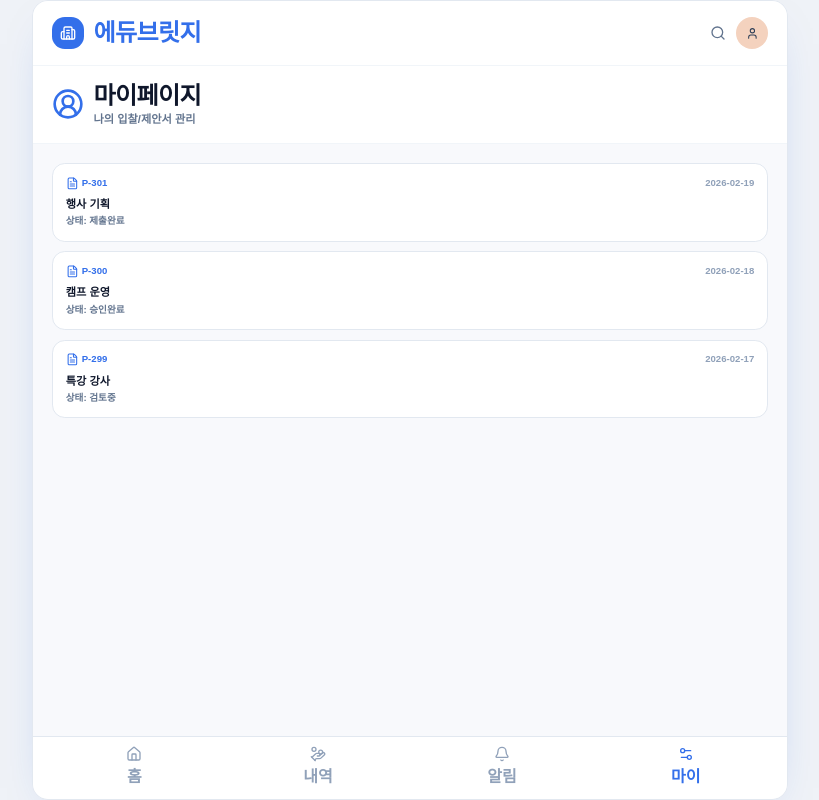
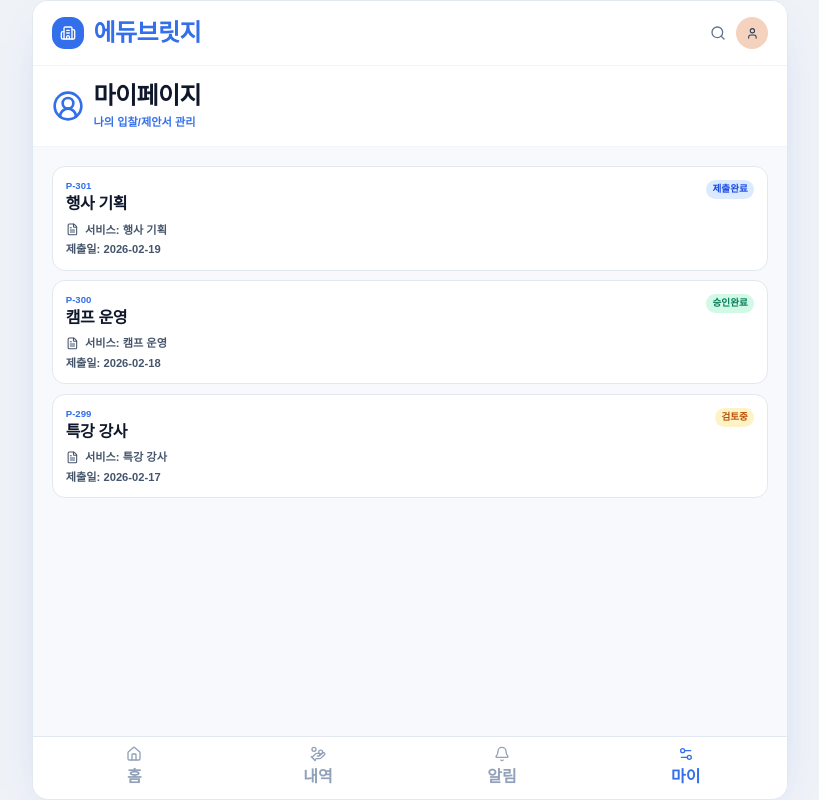
Before and after one commit to bidalalsrb/edubridge, a React (Vite) app: page /my in a window 1280 px wide. Shown: the whole page, without its empty margins (230-1049 px from the left). Built offline with nearby package versions, Linux system fonts and the light colour scheme.

Commit message:
타이포 크기 동기화

```diff
--- a/src/pages/AlertsPage.jsx
+++ b/src/pages/AlertsPage.jsx
@@ -7,25 +7,37 @@ const alerts = [
 ]
 
 export function AlertsPage() {
+  const getTypeClassName = (type) => {
+    if (type === '승인') return 'bg-emerald-100 text-emerald-700'
+    if (type === '진행') return 'bg-blue-100 text-blue-700'
+    return 'bg-amber-100 text-amber-700'
+  }
+
   return (
     <>
       <header className="border-b border-slate-100 bg-white px-6 py-5">
         <h1 className="text-3xl font-black tracking-tight text-slate-900">알림</h1>
-        <p className="mt-1 text-sm font-semibold text-slate-500">최근 입찰/제출 상태 알림</p>
+        <p className="mt-1 text-sm font-semibold text-[#336fea]">최근 입찰/제출 상태 알림</p>
       </header>
 
       <section className="space-y-3 px-6 py-6">
         {alerts.map((item) => (
           <article key={item.id} className="rounded-2xl border border-slate-200 bg-white p-4">
-            <div className="mb-2 flex items-center justify-between">
-              <span className="inline-flex items-center gap-1 rounded-full bg-[#edf4ff] px-2 py-1 text-xs font-bold text-[#336fea]">
+            <div className="mb-2 flex items-start justify-between gap-3">
+              <div>
+                <p className="text-xs font-bold text-[#336fea]">A-{String(item.id).padStart(3, '0')}</p>
+                <h2 className="text-xl font-black tracking-tight text-slate-900">{item.title}</h2>
+              </div>
+              <span className={`inline-flex items-center gap-1 rounded-full px-2 py-1 text-xs font-bold ${getTypeClassName(item.type)}`}>
                 <Bell className="h-3.5 w-3.5" /> {item.type}
               </span>
-              <span className="inline-flex items-center gap-1 text-xs font-semibold text-slate-400">
-                <Clock3 className="h-3.5 w-3.5" /> {item.time}
-              </span>
             </div>
-            <p className="text-sm font-semibold text-slate-700">{item.title}</p>
+
+            <div className="space-y-1 text-sm font-semibold text-slate-600">
+              <p className="flex items-center gap-2">
+                <Clock3 className="h-4 w-4" /> 수신 시각: {item.time}
+              </p>
+            </div>
           </article>
         ))}
       </section>
--- a/src/pages/MyPage.jsx
+++ b/src/pages/MyPage.jsx
@@ -7,6 +7,12 @@ const mySubmissions = [
 ]
 
 export function MyPage() {
+  const getStatusClassName = (status) => {
+    if (status === '승인완료') return 'bg-emerald-100 text-emerald-700'
+    if (status === '제출완료') return 'bg-blue-100 text-blue-700'
+    return 'bg-amber-100 text-amber-700'
+  }
+
   return (
     <>
       <header className="border-b border-slate-100 bg-white px-6 py-5">
@@ -14,7 +20,7 @@ export function MyPage() {
           <UserCircle2 className="h-10 w-10 text-[#336fea]" />
           <div>
             <h1 className="text-3xl font-black tracking-tight text-slate-900">마이페이지</h1>
-            <p className="text-sm font-semibold text-slate-500">나의 입찰/제안서 관리</p>
+            <p className="mt-1 text-sm font-semibold text-[#336fea]">나의 입찰/제안서 관리</p>
           </div>
         </div>
       </header>
@@ -22,14 +28,22 @@ export function MyPage() {
       <section className="space-y-3 px-6 py-6">
         {mySubmissions.map((row) => (
           <article key={row.id} className="rounded-2xl border border-slate-200 bg-white p-4">
-            <div className="mb-2 flex items-center justify-between">
-              <span className="inline-flex items-center gap-1 text-xs font-bold text-[#336fea]">
-                <FileText className="h-4 w-4" /> {row.id}
+            <div className="mb-2 flex items-start justify-between gap-3">
+              <div>
+                <p className="text-xs font-bold text-[#336fea]">{row.id}</p>
+                <h2 className="text-xl font-black tracking-tight text-slate-900">{row.service}</h2>
+              </div>
+              <span className={`rounded-full px-2 py-1 text-xs font-bold ${getStatusClassName(row.status)}`}>
+                {row.status}
               </span>
-              <span className="text-xs font-semibold text-slate-400">{row.date}</span>
             </div>
-            <p className="text-sm font-bold text-slate-900">{row.service}</p>
-            <p className="mt-1 text-xs font-semibold text-slate-500">상태: {row.status}</p>
+
+            <div className="space-y-1 text-sm font-semibold text-slate-600">
+              <p className="flex items-center gap-2">
+                <FileText className="h-4 w-4" /> 서비스: {row.service}
+              </p>
+              <p>제출일: {row.date}</p>
+            </div>
           </article>
         ))}
       </section>
```
